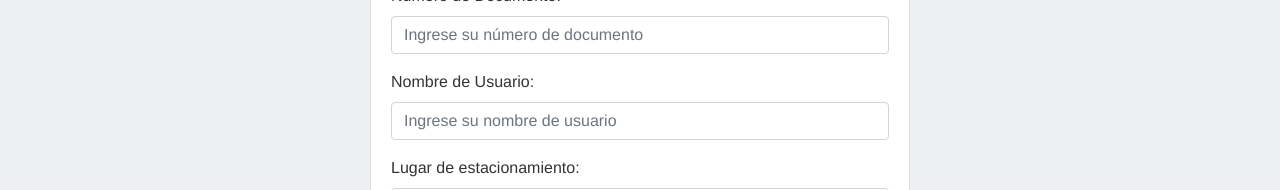
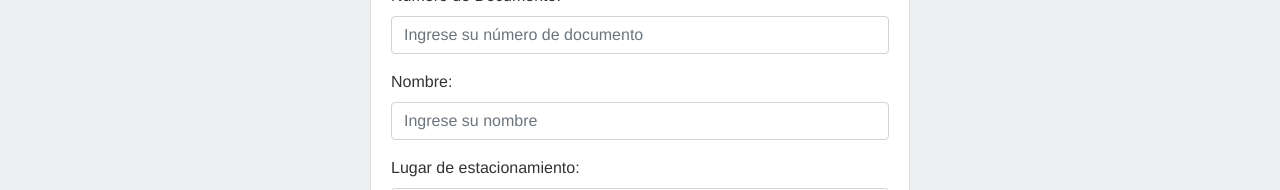
Before and after one commit to Elbolita69/Pin-II, a plain HTML site: page Proyecto Integrador II/Proyecto Integrador/Html/Parking.html in a window 1280 px wide. Shown: the part 194-384 px from the top of the page. Drawn offline with nearby package versions, Linux system fonts and the light colour scheme.

Commit message:
Add files via upload

```diff
--- a/Proyecto Integrador II/Proyecto Integrador/Html/Parking.html
+++ b/Proyecto Integrador II/Proyecto Integrador/Html/Parking.html
@@ -40,8 +40,8 @@
                 <small id="documentNumberError" class="form-text text-danger"></small>
               </div>
               <div class="form-group">
-                <label for="userName">Nombre de Usuario:</label>
-                <input type="text" class="form-control" id="userName" placeholder="Ingrese su nombre de usuario">
+                <label for="userName">Nombre:</label>
+                <input type="text" class="form-control" id="userName" placeholder="Ingrese su nombre">
                 <small id="userNameError" class="form-text text-danger"></small>
               </div>
               <div class="form-group">
@@ -64,10 +64,10 @@
         <div id="parkingLotContainer" class="mt-4 text-center">
           <h3 class="mb-3">Estacionamiento</h3>
           <div class="row justify-content-center" id="parkingLot">
-            <!-- Los cuadros se agregarán aquí -->
+
           </div>
         </div>
-        <!-- Modal para mostrar información del usuario -->
+
         <div class="modal fade" id="parkingSpotInfoModal" tabindex="-1" role="dialog" aria-labelledby="parkingSpotInfoModalLabel"
           aria-hidden="true">
           <div class="modal-dialog" role="document">
```
